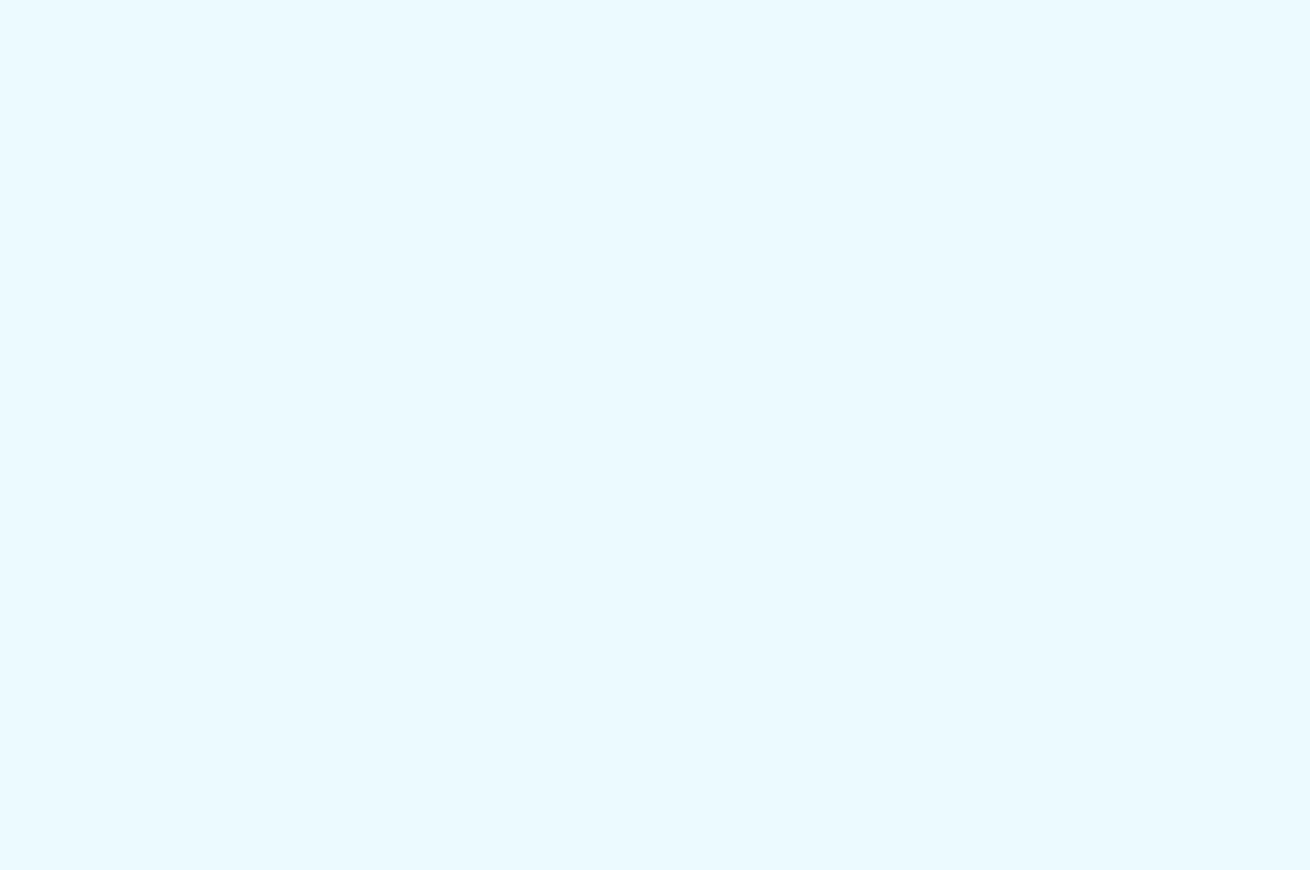
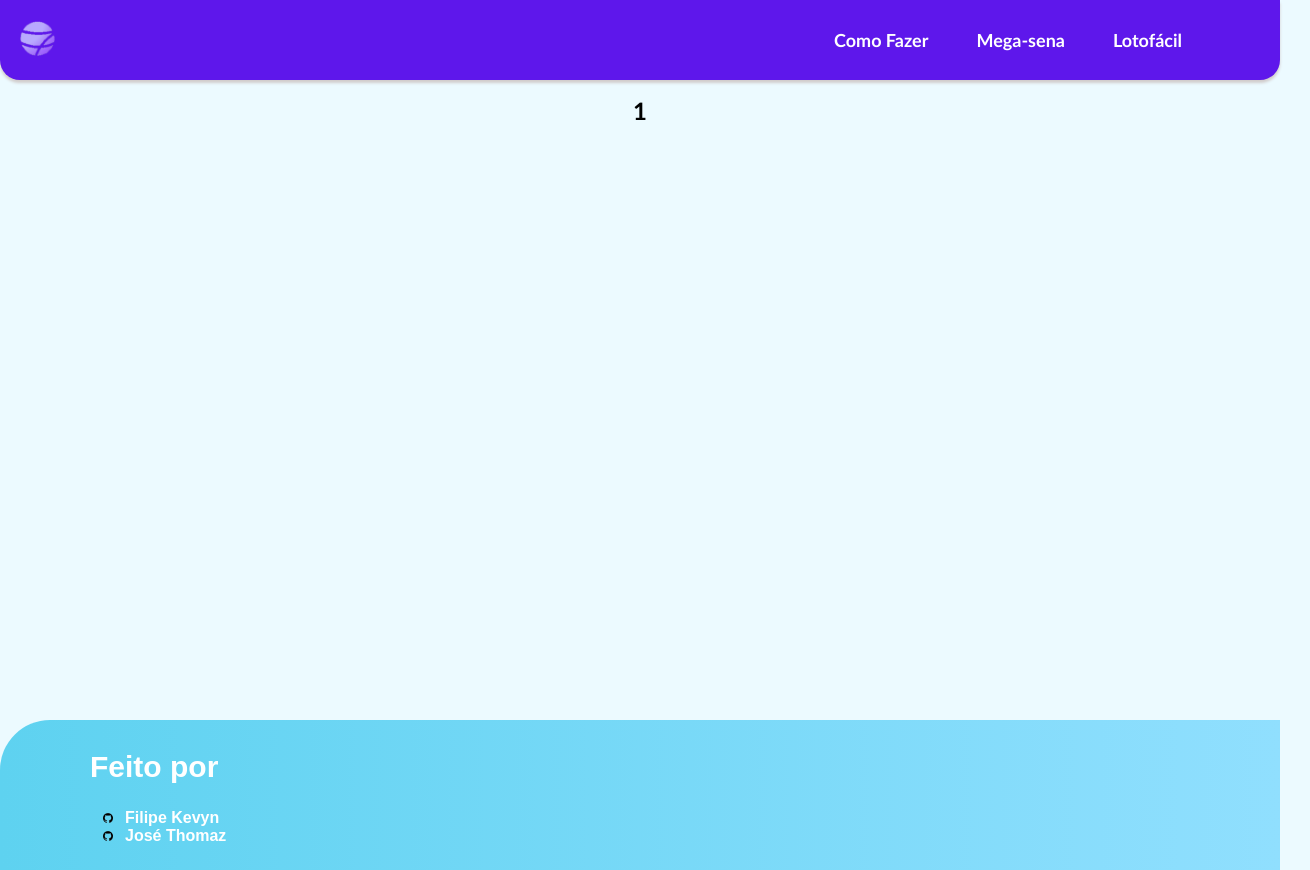
Before and after one commit to Thoomaz/loteria-frontend, a React (Vite) app in the folder frontend-loteria/: page /1 in a window 1280 px wide. Before the commit this address had no page. Shown: the whole page, 1310 px wide, since content can reach past the window. Before the commit the page ends 800 px from the top, so only its background shows below. Built offline with nearby package versions, Linux system fonts and the light colour scheme.

Commit message:
Pool pages created

```diff
--- a/frontend-loteria/src/components/CreatePool/Modal/Modal.tsx
+++ b/frontend-loteria/src/components/CreatePool/Modal/Modal.tsx
@@ -1,4 +1,3 @@
-/* eslint-disable @typescript-eslint/no-unused-vars */
 import React, { useState } from "react";
 import styles from "./Modal.module.css";
 import { createPool } from "../../../hooks/CreatePool";
--- /dev/null
+++ b/frontend-loteria/src/components/PoolPage/Index.tsx
@@ -0,0 +1,20 @@
+import { useParams } from "react-router-dom";
+import Header from "../header/Header";
+import Footer from "../Footer/Footer";
+import Container from "../container/Container";
+
+const Page: React.FC = () => {
+    const { title } = useParams<{title: string}>();
+
+    return (
+        <>
+          <Header />
+          <Container>
+            <h1>{title}</h1>
+          </Container>
+          <Footer />
+        </>
+      );
+}
+
+export default Page;
--- a/frontend-loteria/src/components/card/Card.css
+++ b/frontend-loteria/src/components/card/Card.css
@@ -18,3 +18,8 @@
   font-family: Geneva, sans-serif;
   color: rgb(115, 115, 115);
 }
+
+.cardLink {
+  text-decoration: none;
+  color: inherit;
+}
--- a/frontend-loteria/src/components/card/Card.tsx
+++ b/frontend-loteria/src/components/card/Card.tsx
@@ -1,5 +1,6 @@
 import React from 'react';
-import "./Card.css" // Assuming you have a CSS module for styling
+import "./Card.css"
+import { Link } from 'react-router-dom';
 
 interface CardProps {
   id: number
@@ -9,12 +10,14 @@ interface CardProps {
 
 const Card: React.FC<CardProps> = ({ title, price}) => {
   return (
-    <div className="card">
-      <div className="cardContent">
-        <h2 className="cardTitle">{title}</h2>
-        <p className="cardPrice">{price}</p>
+    <Link to={"/"+title} className='cardLink'>
+      <div className="card">
+        <div className="cardContent">
+          <h2 className="cardTitle">{title}</h2>
+          <p className="cardPrice">{price}</p>
+        </div>
       </div>
-    </div>
+    </Link>
   );
 };
 
--- a/frontend-loteria/src/components/container/Container.tsx
+++ b/frontend-loteria/src/components/container/Container.tsx
@@ -1,6 +1,7 @@
+/* eslint-disable @typescript-eslint/no-explicit-any */
 import style from "./Container.module.css"
 
-function Container({children}){
+function Container({children}: any){
     return (
         <section className={style.container}>
             {children}
--- a/frontend-loteria/src/pages/Lotofacil/index.tsx
+++ b/frontend-loteria/src/pages/Lotofacil/index.tsx
@@ -1,6 +1,6 @@
 import Footer from "../../components/Footer/Footer";
-import Header from "../../components/Header/Header";
-import Container from "../../components/Container/Container";
+import Header from "../../components/header/Header";
+import Container from "../../components/container/Container";
 
 function Lotofacil() {
   return (
--- a/frontend-loteria/src/routes.tsx
+++ b/frontend-loteria/src/routes.tsx
@@ -2,6 +2,7 @@ import { BrowserRouter, Route, Routes } from "react-router-dom";
 import Home from "./pages/Home";
 import Lotofacil from "./pages/Lotofacil";
 import Megasena from "./pages/Megasena";
+import Page from "./components/PoolPage";
 
 function AppRoutes(){
     return (
@@ -10,6 +11,7 @@ function AppRoutes(){
                 <Route path="/" element= {<Home/>}> </Route>
                 <Route path="/lotofacil" element= {<Lotofacil/>}></Route>
                 <Route path="/megasena" element= {<Megasena/>}></Route>
+                <Route path="/:title" element={<Page/>} />
             </Routes>
         </BrowserRouter>
     )
```
Also changed, not shown: frontend-loteria/src/components/PoolPage/PoolDetail.module.css (added).
